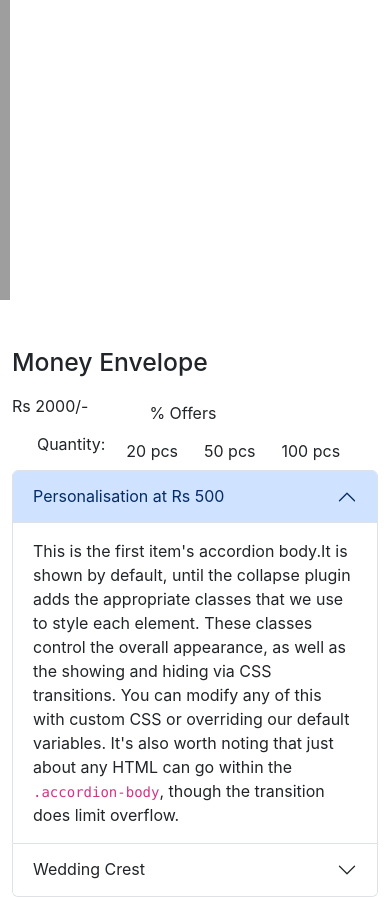
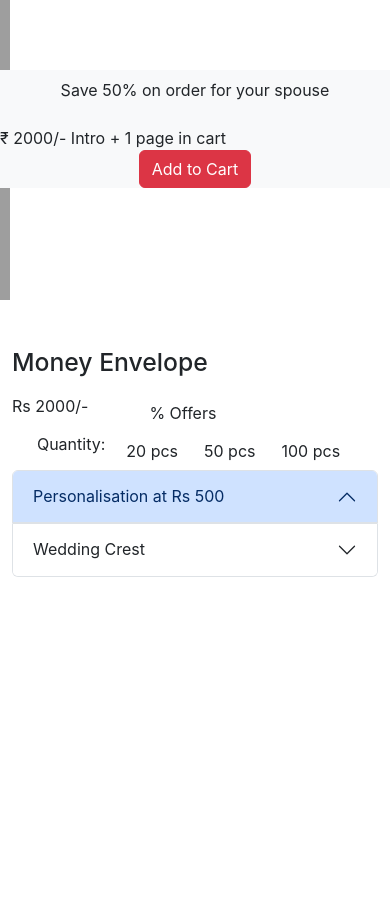
Before and after one commit to vishalk1105/ospery, a React (Create React App) app: page / in a window 390 px wide. Shown: the part 656-1553 px from the top of the page. After the commit the page ends 1415 px from the top, so only its background shows below. Built offline with nearby package versions, Linux system fonts and the light colour scheme; grey boxes are pictures that could not be loaded.

Commit message:
Sticky Cart

```diff
--- a/src/components/ReactAccordion.js
+++ b/src/components/ReactAccordion.js
@@ -27,9 +27,7 @@ const ReactAccordion = ({
           </h2>
           <div
             id={`collapse${item.id}`}
-            className={`accordion-collapse collapse ${
-              index === 0 ? "show" : ""
-            }`}
+            className={`accordion-collapse collapse `}
             data-bs-parent="#accordionExample"
           >
             <div className={`accordion-body ${accContent}`}>
--- a/src/components/ReactCart.js
+++ b/src/components/ReactCart.js
@@ -5,7 +5,7 @@ import { panels } from "../data/moneyEnevData";
 
 const ReactCart = ({ onClickfn, qty, wedCrestPrice }) => {
   return (
-    <div className="cart mb-2">
+    <div className="cart sticky-bottom bg-light">
       <div className="text-center cartText py-2">
         Save 50% on order for your spouse
       </div>
--- a/src/data/moneyEnevData.js
+++ b/src/data/moneyEnevData.js
@@ -61,28 +61,28 @@ export const panels = [
     content:
       "Lorem Ipsum is simply dummy text of the printing and typesetting industry. Lorem Ipsum has been the industry's standard dummy text ever since the 1500s, when an unknown printer took a galley of type and scrambled it to make a type specimen book. It has survived not only five centuries, but also the leap into electronic typesetting, remaining essentially unchanged. It was popularised in the 1960s with the release of Letraset sheets containing Lorem Ipsum passages, and more recently with desktop publishing software like Aldus PageMaker including versions of Lorem Ipsum",
   },
-  {
-    id: "p2",
-    title: "Input 1",
-    content:
-      "Lorem Ipsum is simply dummy text of the printing and typesetting industry. Lorem Ipsum has been the industry's standard dummy text ever since the 1500s, when an unknown printer took a galley of type and scrambled it to make a type specimen book. It has survived not only five centuries, but also the leap into electronic typesetting, remaining essentially unchanged. It was popularised in the 1960s with the release of Letraset sheets containing Lorem Ipsum passages, and more recently with desktop publishing software like Aldus PageMaker including versions of Lorem Ipsum",
-  },
+  // {
+  //   id: "p2",
+  //   title: "Input 1",
+  //   content:
+  //     "Lorem Ipsum is simply dummy text of the printing and typesetting industry. Lorem Ipsum has been the industry's standard dummy text ever since the 1500s, when an unknown printer took a galley of type and scrambled it to make a type specimen book. It has survived not only five centuries, but also the leap into electronic typesetting, remaining essentially unchanged. It was popularised in the 1960s with the release of Letraset sheets containing Lorem Ipsum passages, and more recently with desktop publishing software like Aldus PageMaker including versions of Lorem Ipsum",
+  // },
   {
     id: "p3",
     title: "Order Process",
     content:
       "Lorem Ipsum is simply dummy text of the printing and typesetting industry. Lorem Ipsum has been the industry's standard dummy text ever since the 1500s, when an unknown printer took a galley of type and scrambled it to make a type specimen book. It has survived not only five centuries, but also the leap into electronic typesetting, remaining essentially unchanged. It was popularised in the 1960s with the release of Letraset sheets containing Lorem Ipsum passages, and more recently with desktop publishing software like Aldus PageMaker including versions of Lorem Ipsum",
   },
-  {
-    id: "p4",
-    title: "Input 2",
-    content:
-      "Lorem Ipsum is simply dummy text of the printing and typesetting industry. Lorem Ipsum has been the industry's standard dummy text ever since the 1500s, when an unknown printer took a galley of type and scrambled it to make a type specimen book. It has survived not only five centuries, but also the leap into electronic typesetting, remaining essentially unchanged. It was popularised in the 1960s with the release of Letraset sheets containing Lorem Ipsum passages, and more recently with desktop publishing software like Aldus PageMaker including versions of Lorem Ipsum",
-  },
-  {
-    id: "p5",
-    title: "Input 3",
-    content:
-      "Lorem Ipsum is simply dummy text of the printing and typesetting industry. Lorem Ipsum has been the industry's standard dummy text ever since the 1500s, when an unknown printer took a galley of type and scrambled it to make a type specimen book. It has survived not only five centuries, but also the leap into electronic typesetting, remaining essentially unchanged. It was popularised in the 1960s with the release of Letraset sheets containing Lorem Ipsum passages, and more recently with desktop publishing software like Aldus PageMaker including versions of Lorem Ipsum",
-  },
+  // {
+  //   id: "p4",
+  //   title: "Input 2",
+  //   content:
+  //     "Lorem Ipsum is simply dummy text of the printing and typesetting industry. Lorem Ipsum has been the industry's standard dummy text ever since the 1500s, when an unknown printer took a galley of type and scrambled it to make a type specimen book. It has survived not only five centuries, but also the leap into electronic typesetting, remaining essentially unchanged. It was popularised in the 1960s with the release of Letraset sheets containing Lorem Ipsum passages, and more recently with desktop publishing software like Aldus PageMaker including versions of Lorem Ipsum",
+  // },
+  // {
+  //   id: "p5",
+  //   title: "Input 3",
+  //   content:
+  //     "Lorem Ipsum is simply dummy text of the printing and typesetting industry. Lorem Ipsum has been the industry's standard dummy text ever since the 1500s, when an unknown printer took a galley of type and scrambled it to make a type specimen book. It has survived not only five centuries, but also the leap into electronic typesetting, remaining essentially unchanged. It was popularised in the 1960s with the release of Letraset sheets containing Lorem Ipsum passages, and more recently with desktop publishing software like Aldus PageMaker including versions of Lorem Ipsum",
+  // },
 ];
--- a/src/style/mainLayout.css
+++ b/src/style/mainLayout.css
@@ -1,8 +1,4 @@
 main {
   width: 100%;
-  height: calc(100% - 62px);
+  height: 100%;
 }
-
-.footer {
-  z-index: -1 !important;
-}
--- a/src/style/navBar.css
+++ b/src/style/navBar.css
@@ -61,11 +61,14 @@
   .cardTitle {
     margin-top: 10px !important;
   }
-  .offerDiv,
-  .wedInvoffer {
+  .offerDiv {
     font-size: 14px !important;
     text-align: center;
   }
+  .wedInvoffer {
+    font-size: 18px !important;
+  }
+
   .priceTag {
     font-size: 16px !important;
     text-align: center !important;
@@ -82,13 +85,18 @@
   }
   .priceTagData {
     font-size: 14px !important;
-    text-align: center !important;
+    text-align: left !important;
     font-weight: 400 !important;
+  }
+
+  .cart {
+    margin: 0 !important;
   }
   .cartDiv {
     align-items: center !important;
     margin: 8px 6px !important;
-    gap: 12px !important;
+    gap: 0px !important;
+    justify-content: space-around !important;
   }
   .cartBtn {
     width: 100%;
--- a/src/style/weddingVideo.css
+++ b/src/style/weddingVideo.css
@@ -1,5 +1,5 @@
 .wedInvoffer {
-  font-size: 22px !important;
+  font-size: 22px;
   color: #4b4b4bbf !important;
   font-weight: 400 !important;
 }
--- a/src/view/hamperNote/HamperNote.js
+++ b/src/view/hamperNote/HamperNote.js
@@ -51,7 +51,7 @@ const HamperNote = () => {
           </div>
 
           <div className="qtyDiv  d-flex justify-content-center">
-            <div className="qtyTitle me-2">Quantity :</div>
+            <div className="qtyTitle me-2">Quantity:</div>
             {btnData.map((ele) => (
               <ReactButton
                 key={ele.id}
--- a/src/view/itinerary/Itinerary.js
+++ b/src/view/itinerary/Itinerary.js
@@ -45,7 +45,7 @@ const Itinerary = () => {
           </div>
 
           <div className="qtyDiv d-flex justify-content-center">
-            <div className="qtyTitle me-2">Quantity :</div>
+            <div className="qtyTitle me-2">Quantity:</div>
             {btnData.map((ele) => (
               <ReactButton
                 key={ele.id}
--- a/src/view/moneyEnvelop/MoneyEnvelope.js
+++ b/src/view/moneyEnvelop/MoneyEnvelope.js
@@ -78,8 +78,8 @@ function MoneyEnvelope() {
             />
           </div>
         </div>
-        <ReactCart qty={qty} onClickfn={onAddCart} wedCrestPrice={crestPrice} />
       </div>
+      <ReactCart qty={qty} onClickfn={onAddCart} wedCrestPrice={crestPrice} />
     </MainLayout>
   );
 }
```
